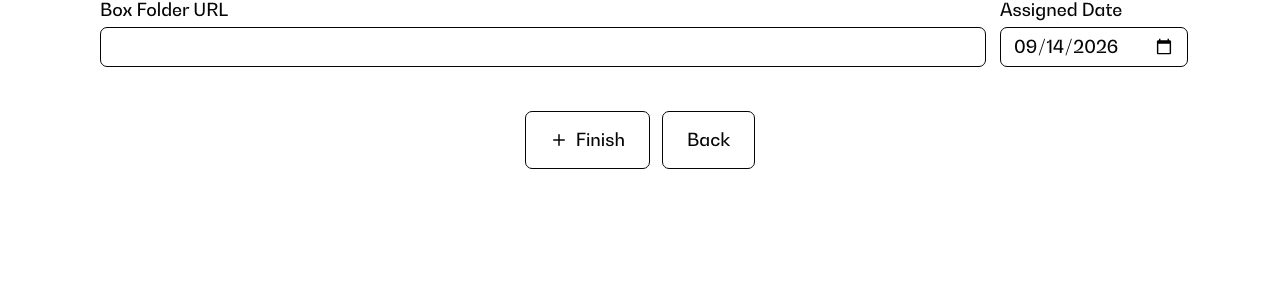
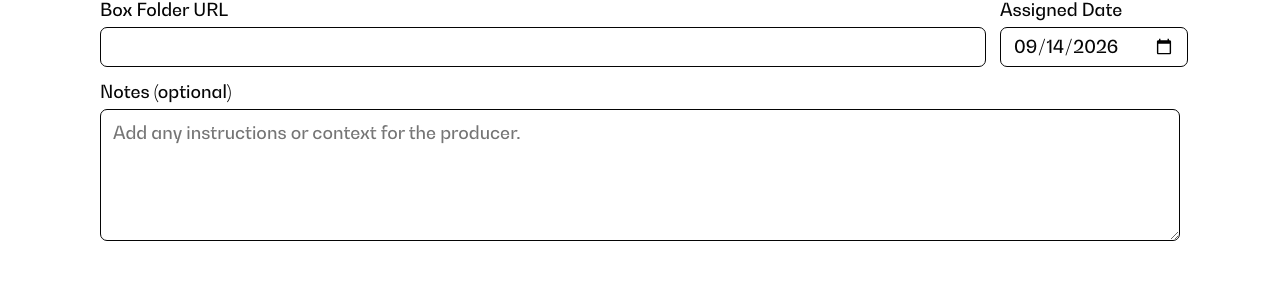
Before and after one commit to ethanobbema-wcpm/album-final-details-app, a Next.js app: page /admin/add in a window 1280 px wide. Shown: the part 348-631 px from the top of the page. Built offline with nearby package versions, Linux system fonts and the light colour scheme; no server answers.

Commit message:
Add optional producer-facing album notes

```diff
--- a/src/app/globals.css
+++ b/src/app/globals.css
@@ -402,6 +402,10 @@ label {
   gap: 7px;
 }
 
+.addAlbumExtras .adminNotesField {
+  grid-column: 1 / -1;
+}
+
 .workflowButtonRow,
 .submissionFooter {
   display: flex;
@@ -454,6 +458,10 @@ label {
   margin-bottom: 0;
   font-size: var(--ui-text-size);
   line-height: 1.1;
+}
+
+.adminNotesLine {
+  white-space: pre-wrap;
 }
 
 .inlineTextLink {
--- a/src/components/AddAlbumPage.tsx
+++ b/src/components/AddAlbumPage.tsx
@@ -18,6 +18,7 @@ export function AddAlbumPage() {
     catalog: "",
     producerRecordId: "",
     boxFolderUrl: "",
+    adminNotes: "",
     dateAssigned: todayIsoDate()
   });
   const [producerForm, setProducerForm] = useState({
@@ -176,6 +177,15 @@ export function AddAlbumPage() {
               onChange={(event) => setAlbumForm((current) => ({ ...current, dateAssigned: event.target.value }))}
             />
           </label>
+
+          <label className="adminNotesField">
+            Notes (optional)
+            <textarea
+              value={albumForm.adminNotes}
+              placeholder="Add any instructions or context for the producer."
+              onChange={(event) => setAlbumForm((current) => ({ ...current, adminNotes: event.target.value }))}
+            />
+          </label>
         </div>
 
         <div className="workflowButtonRow">
--- a/src/components/ProducerSubmission.tsx
+++ b/src/components/ProducerSubmission.tsx
@@ -765,6 +765,11 @@ export function ProducerSubmission({ slug, albumId, backHref }: ProducerSubmissi
               </a>
             </p>
           ) : null}
+          {album.adminNotes?.trim() ? (
+            <p className="workingTitleLine adminNotesLine">
+              <strong>Notes:</strong> {album.adminNotes}
+            </p>
+          ) : null}
         </div>
 
         <section className="submissionSection plainSection">
--- a/src/lib/airtable.ts
+++ b/src/lib/airtable.ts
@@ -402,6 +402,7 @@ export async function createAlbum(input: CreateAlbumInput) {
       producerName: producer?.name || input.producerName,
       producerEmail: producer?.email,
       boxFolderUrl: input.boxFolderUrl,
+      adminNotes: input.adminNotes?.trim() || undefined,
       status: statusLabels.assigned,
       dateAssigned: input.dateAssigned || todayIsoDate(),
       privateSubmissionSlug: slugify(input.workingAlbumTitle),
@@ -433,6 +434,7 @@ export async function createAlbum(input: CreateAlbumInput) {
             Catalog: input.catalog || "",
             ...(input.producerRecordId ? { Producer: [input.producerRecordId] } : {}),
             "Box Folder URL": input.boxFolderUrl || "",
+            "Admin Notes": input.adminNotes?.trim() || "",
             Status: statusLabels.assigned,
             "Date Assigned": input.dateAssigned || todayIsoDate(),
             "Private Submission Slug": slugify(input.workingAlbumTitle),
--- a/src/lib/types.ts
+++ b/src/lib/types.ts
@@ -99,6 +99,7 @@ export type CreateAlbumInput = {
   producerRecordId?: string;
   producerName?: string;
   boxFolderUrl?: string;
+  adminNotes?: string;
   dateAssigned?: string;
   tracks?: Array<{
     originalTrackTitle: string;
```
